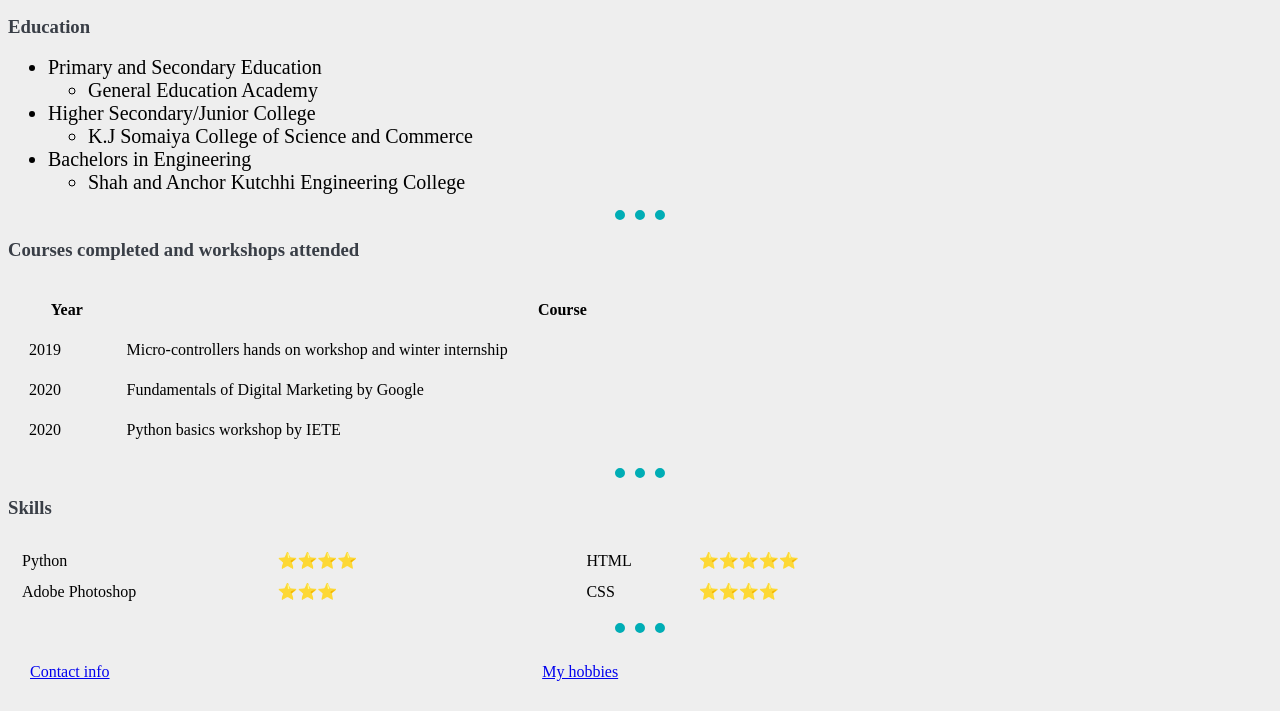
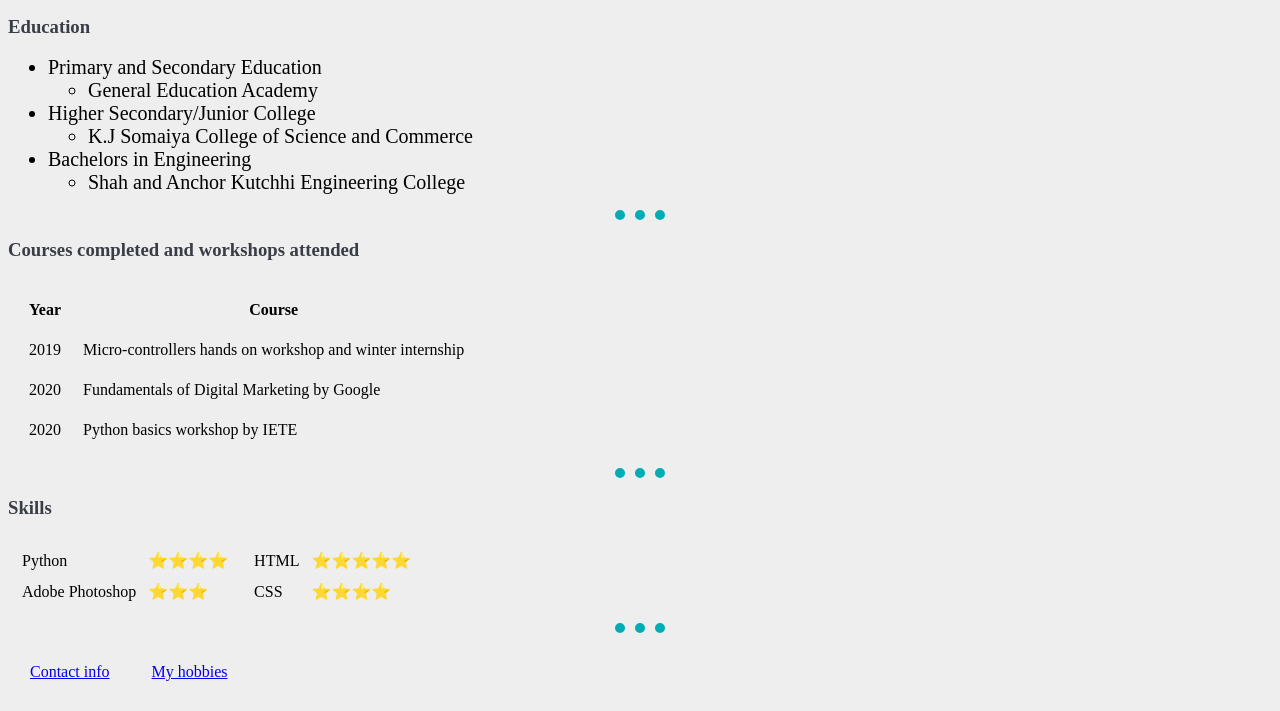
Before and after one commit to Jay-Chheda/cv, a plain HTML site: page index.html in a window 1280 px wide. Shown: the part 345-1056 px from the top of the page. Drawn offline with nearby package versions, Linux system fonts and the light colour scheme.

Commit message:
Update styles.css

```diff
--- a/styles.css
+++ b/styles.css
@@ -36,6 +36,6 @@ li{
 }
 table{
   font-size: 16px;
-  width:80%
+
 
 }
```
